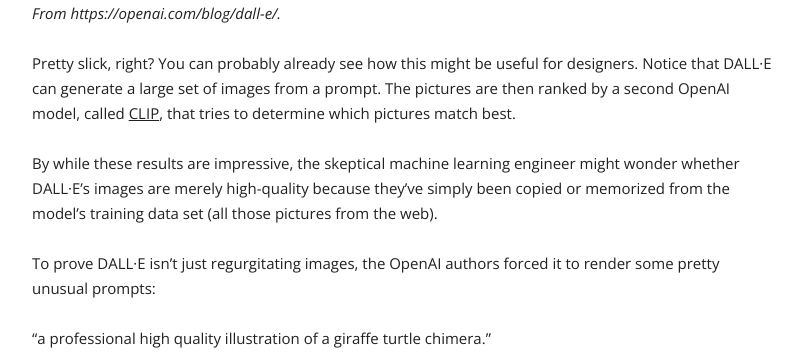
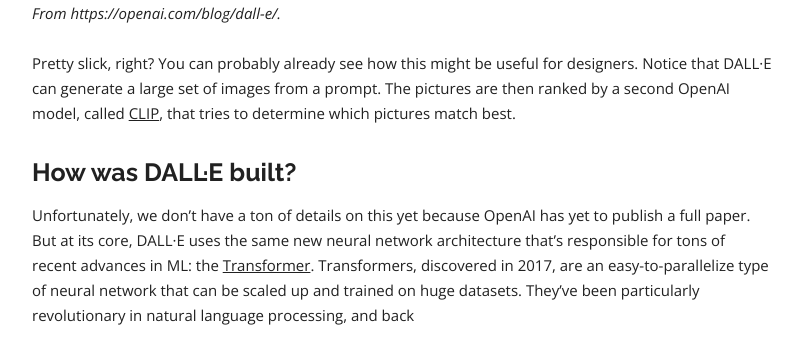
Before and after one commit to dalequark/daleonai, a Jekyll site: the page built from _posts/2021-01-06-dall·e-explained-in-under-5-minutes.md, in a window 1280 px wide and 1400 px high, scrolled down 1748 px, cut to the strip 103-455 px from the top of the window. Shown: the whole strip, without its empty margins (238-1040 px from the left). Built offline with Jekyll 4.4.1, drawn with Linux system fonts in a browser that asks for light colours; some web fonts are replaced; a script that is not in the unit is left out; comment, search, counter and statistics services are not loaded; some of the changed text lies outside the part shown.

Commit message:
Update Blog “2021-01-06-dall·e-explained-in-under-5-minutes”

```diff
--- a/_posts/2021-01-06-dall·e-explained-in-under-5-minutes.md
+++ b/_posts/2021-01-06-dall·e-explained-in-under-5-minutes.md
@@ -34,6 +34,12 @@
 
 Pretty slick, right? You can probably already see how this might be useful for designers. Notice that DALL·E can generate a large set of images from a prompt. The pictures are then ranked by a second OpenAI model, called [CLIP](https://openai.com/blog/clip/), that tries to determine which pictures match best.
 
+## How was DALL·E built?
+
+Unfortunately, we don't have a ton of details on this yet because OpenAI has yet to publish a full paper. But at its core, DALL·E uses the same new neural network architecture that's responsible for tons of recent advances in ML: the [Transformer](https://arxiv.org/abs/1706.03762). Transformers, discovered in 2017, are an easy-to-parallelize type of neural network that can be scaled up and trained on huge datasets. They've been particularly revolutionary in natural language processing, and back
+
+
+
 By while these results are impressive, the skeptical machine learning engineer might wonder whether DALL·E's images are merely high-quality because they've simply been copied or memorized from the model's training data set (all those pictures from the web).
 
 To prove DALL·E isn’t just regurgitating images, the OpenAI authors forced it to render some pretty unusual prompts:
```
Also changed, not shown: other parts of _posts/2021-01-06-dall·e-explained-in-under-5-minutes.md (+2 -0 lines).
